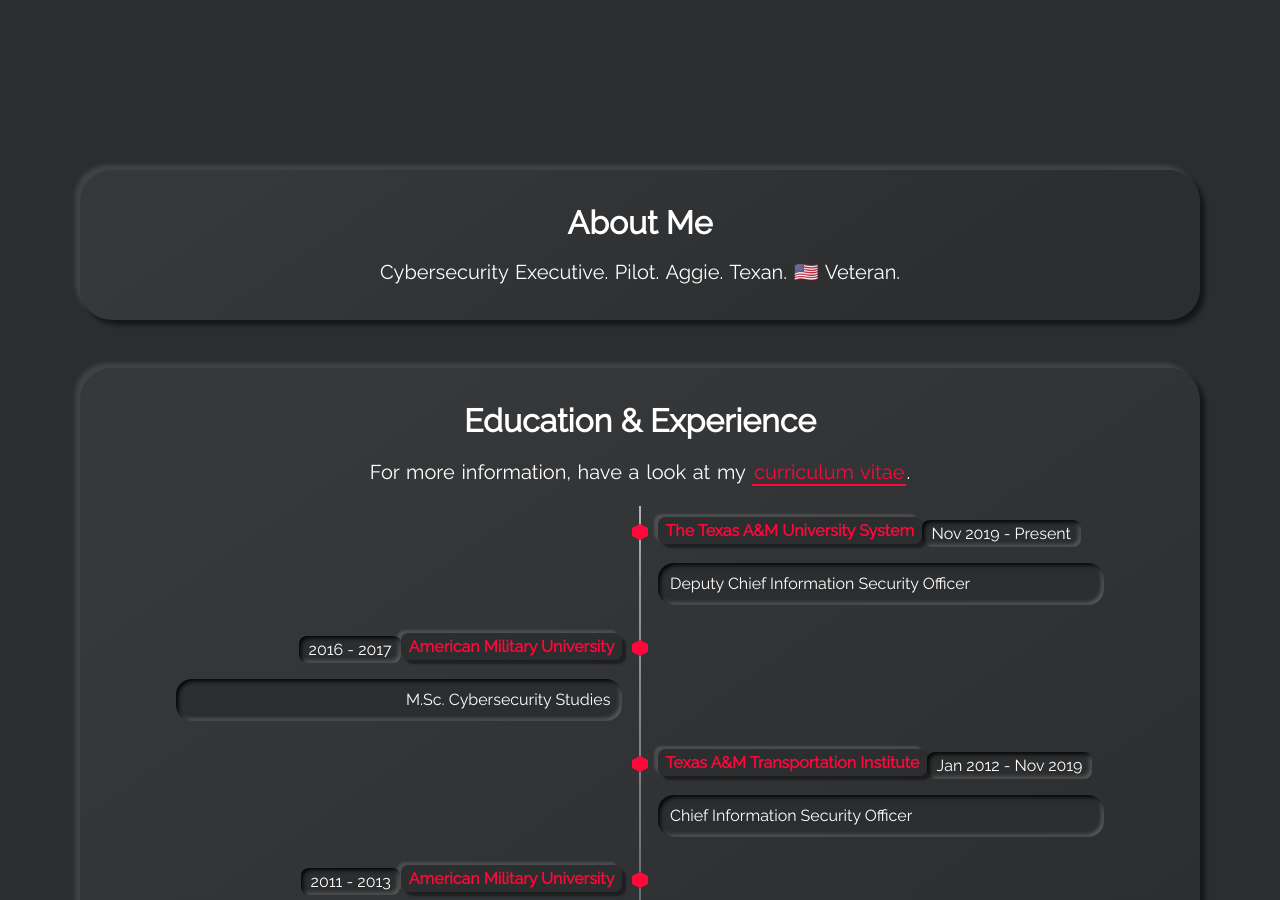
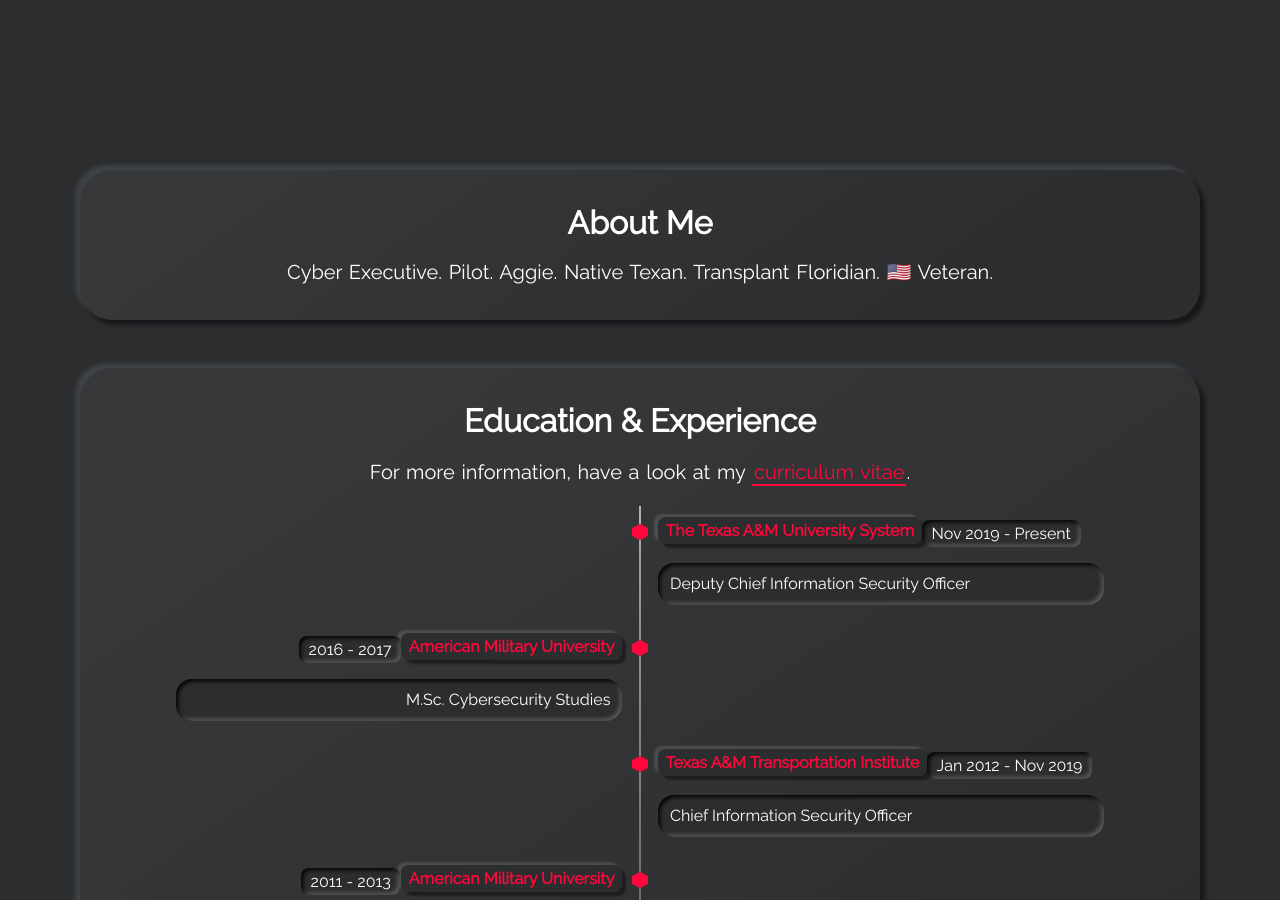
Before and after one commit to mclarty/nick.mclarty.me, a Jekyll site: the page built from index.html, in a window 1280 px wide and 900 px high, scrolled down 890 px. Built offline with Jekyll 4.4.1, drawn with Linux system fonts in a browser that asks for light colours.

Commit message:
Update about me block

```diff
--- a/_config.yml
+++ b/_config.yml
@@ -40,7 +40,7 @@
 # about_me_title: The will be displayed as the title in the About Me section
 about_me_title: About Me
 # about_me_description: This will be displayed under the title.
-about_me_description: Cybersecurity Executive. Pilot. Aggie. Texan. 🇺🇸 Veteran.
+about_me_description: Cyber Executive. Pilot. Aggie. Native Texan. Transplant Floridian. 🇺🇸 Veteran.
 
 # SKILLS SECTION
 # show_skills_card:
```
